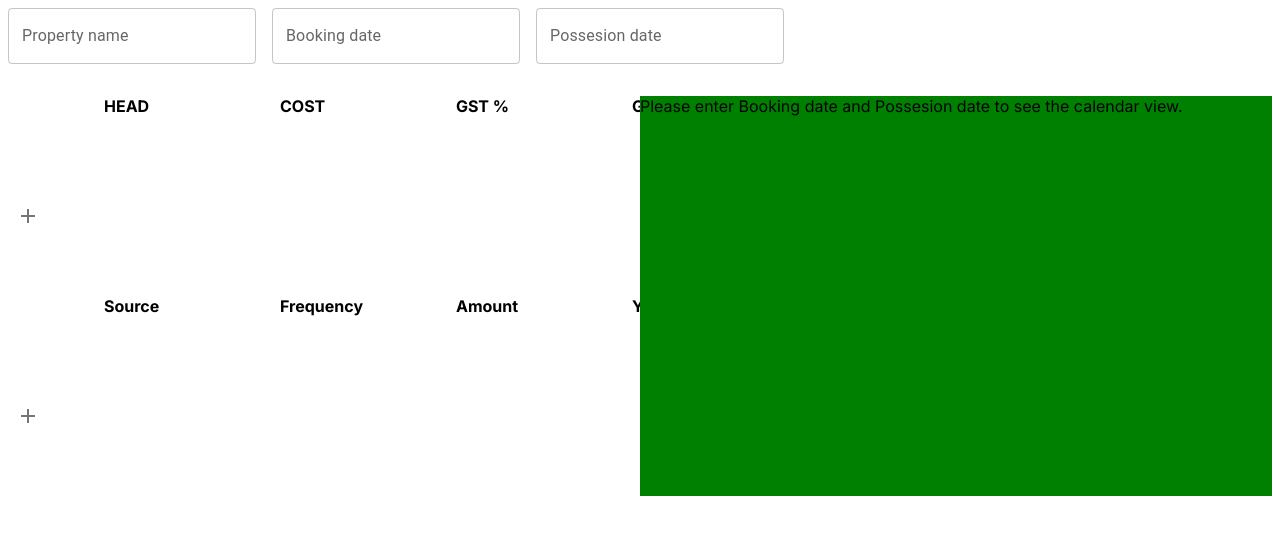
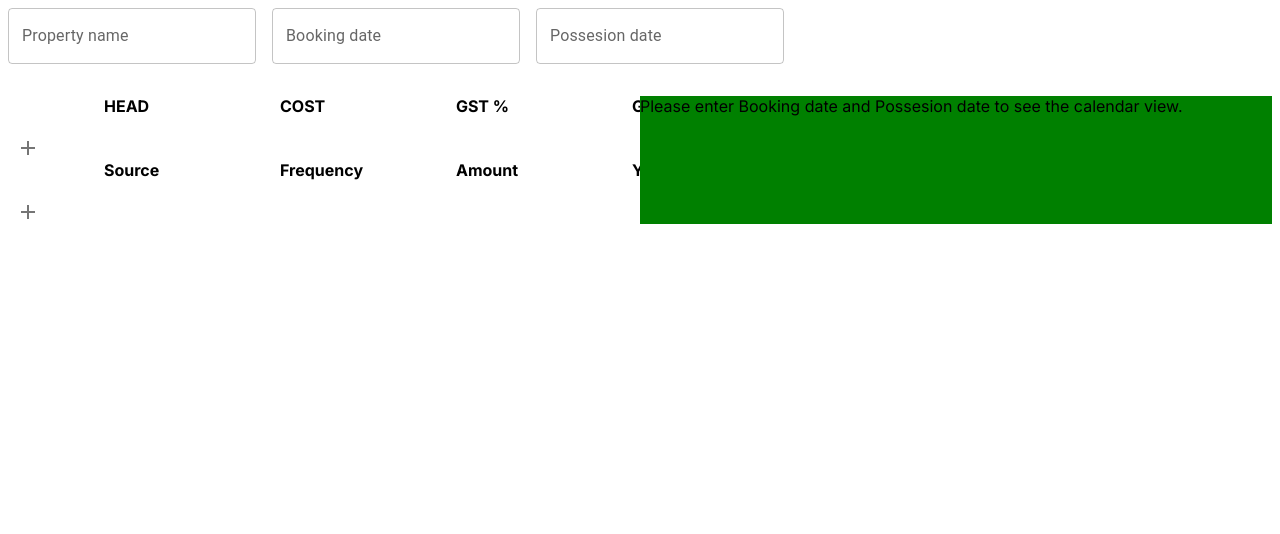
Before and after one commit to gargsahil93/devil, a Next.js app: page /cashflow in a window 1280 px wide. Shown: the top 534 px of the page. Built offline with nearby package versions, Linux system fonts and the light colour scheme.

Commit message:
remove height

```diff
--- a/src/app/cashflow/grid/grid.scss
+++ b/src/app/cashflow/grid/grid.scss
@@ -1,6 +1,5 @@
 .grid {
   width: 100%;
-  min-height: 400px;
   display: grid;
   grid-template-columns: 1fr 1fr;
 
```
